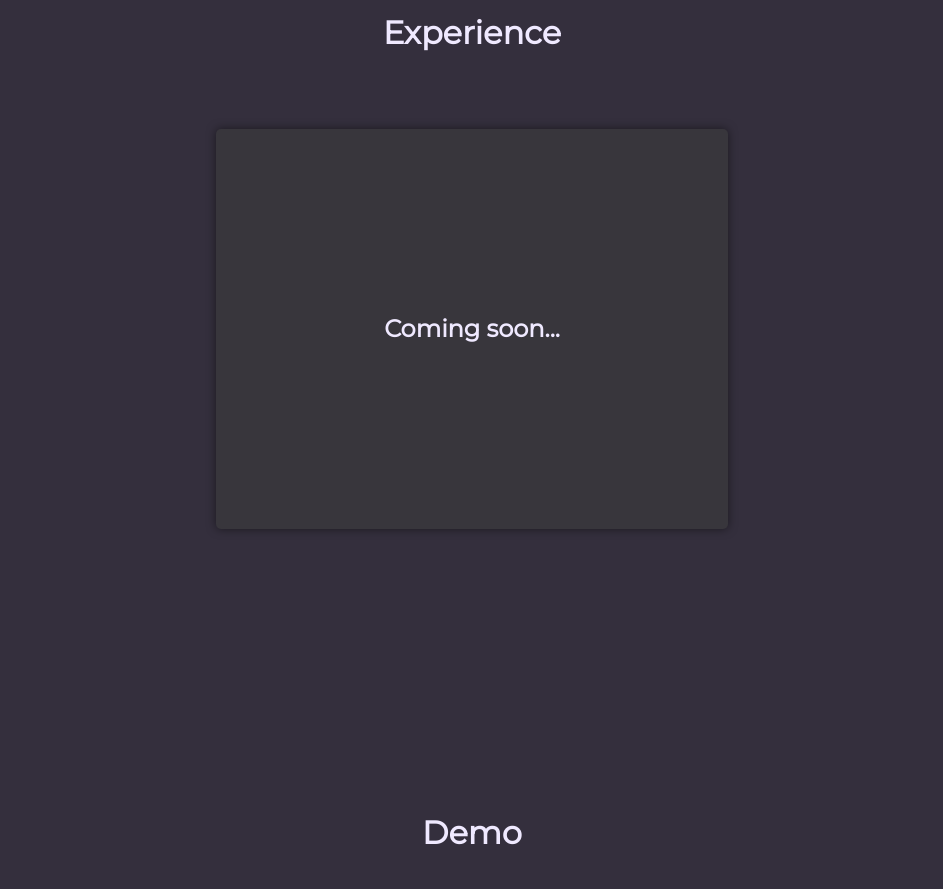
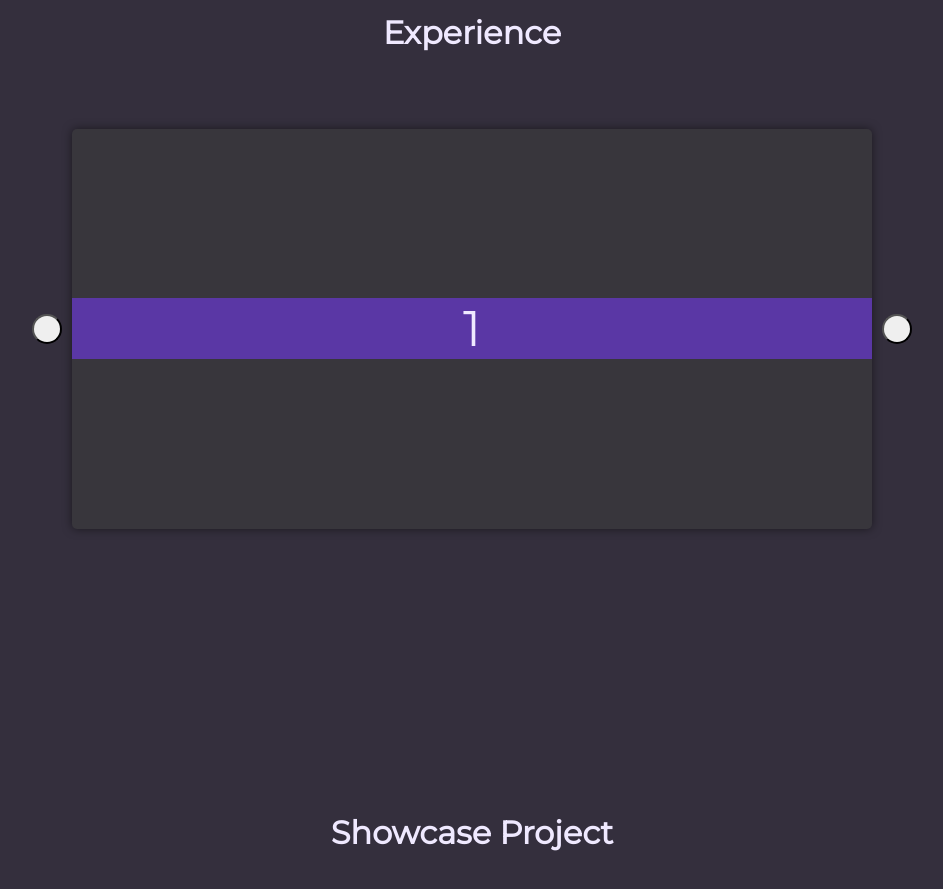
Before and after one commit to VKTRN/Portfolio, a React (Create React App) app: page / in a window 1280 px wide. Shown: the part 1660-2549 px from the top of the page, without its empty margins (168-1111 px from the left). Built offline with nearby package versions, Linux system fonts and the light colour scheme; a web font is replaced by a local one.

Commit message:
Started Slider implementation.

```diff
--- a/src/components/Home/Slider.jsx
+++ b/src/components/Home/Slider.jsx
@@ -1,9 +1,47 @@
-import React from 'react'
+import React      from 'react'
+import {useState} from 'react'
 
 function Slider(){
+
+  const [slide, setSlide] = useState(99)
+
+  const nextSlide = () => {
+    setSlide(prev => prev + 1)
+  }
+
+  const prevSlide = () => {
+    setSlide(prev => prev - 1)
+  }
+
+  let slide1
+  let slide2
+  let slide3
+
+  if (slide % 3 === 0){
+    slide3 = 'inactive-left'
+    slide1 = 'active'
+    slide2 = 'inactive-right'
+  }
+
+  if (slide % 3 === 1){
+    slide1 = 'inactive-left'
+    slide2 = 'active'
+    slide3 = 'inactive-right'
+  }
+
+  if (slide % 3 === 2){
+    slide2 = 'inactive-left'
+    slide3 = 'active'
+    slide1 = 'inactive-right'
+  }
+
   return(
     <div className="slider dark-surface">
-      <h2>Coming soon...</h2>
+      <button id='button-left'  onClick = {prevSlide}></button>
+      <button id='button-right' onClick = {nextSlide}></button>
+      <div className={slide1 + ' container a'}>1</div>
+      <div className={slide2 + ' container b'}>2</div>
+      <div className={slide3 + ' container c'}>3</div>
     </div>
   )
 }
--- a/src/pages/Home.jsx
+++ b/src/pages/Home.jsx
@@ -55,7 +55,7 @@ function Home() {
         </div>
 
         <div className ='section'>
-          <h1>Demo</h1>
+          <h1>Showcase Project</h1>
           <Demo/>
         </div>
 
--- a/src/scss/Home/_slider.scss
+++ b/src/scss/Home/_slider.scss
@@ -1,7 +1,71 @@
 .slider{
   height: 50vh;
-  width: 40vw;
+  width: 800px;
   display: flex;
   justify-content: center;
   align-items: center;
+  position: relative;
+
+  button{
+    height: 30px;
+    width: 30px;
+    border-radius: 50%;
+    font-weight: bold;
+    font-size: 22px;
+    cursor: pointer;
+    position: absolute;
+    top: 50%;
+    transform: translateY(-50%)
+  }
+
+  #button-left{
+    left: -40px;
+  }
+
+  #button-right{
+    right: -40px;
+  }
+
+  .inactive-left{
+    transform: translateX(-800px);
+    pointer-events: none;
+    opacity: 0;
+  }
+
+
+  .inactive-right{
+    transform: translateX(800px);
+    pointer-events: none;
+    opacity: 0;
+  }
+
+  .active{
+    transform: translateX(0)
+  }
+
+  .container{
+    font-size: 50px;
+    width: 800px;
+    display: flex;
+    justify-content: center;
+    transition: all .5s;
+    position: absolute;
+  }
+
+  .a{
+    background-color: rgb(90, 55, 165);
+  }
+  .b{
+    background-color: rgb(108, 165, 55);
+  }
+  .c{
+    background-color: rgb(165, 55, 55);
+  }
+
+
+  .move-left{
+    transform: translateX(400px)
+  }
+
+
 }
```
